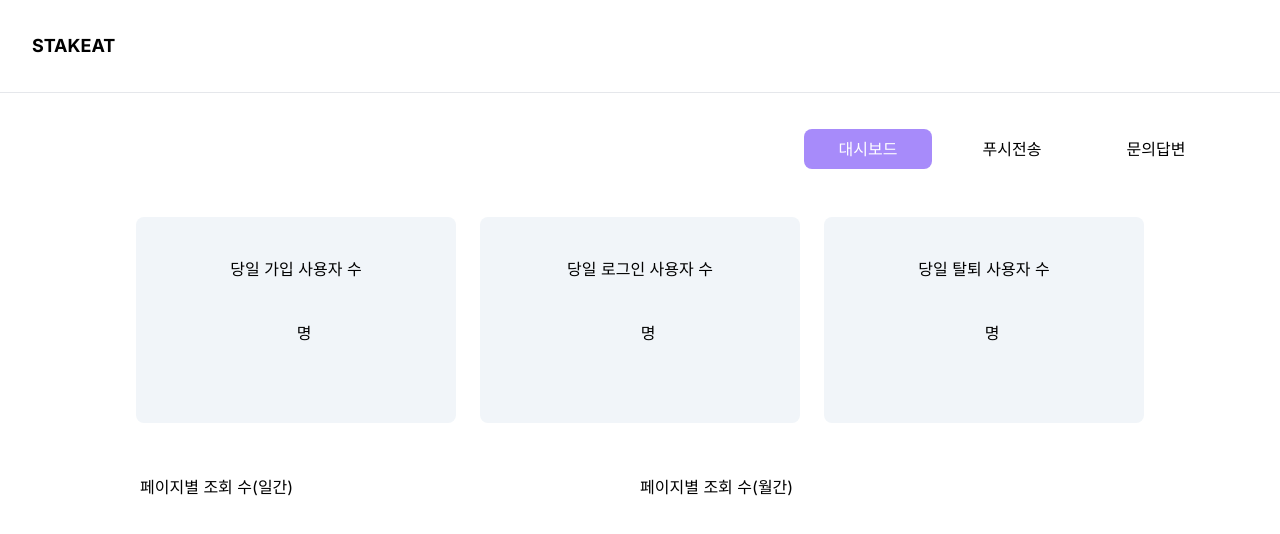
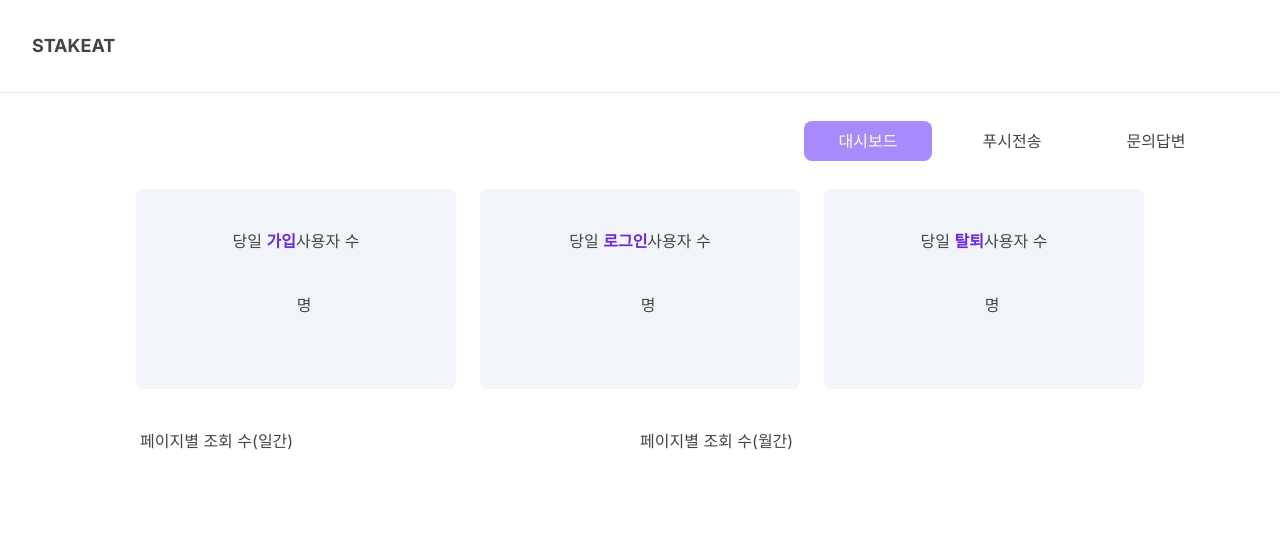
Before and after one commit to stakingWebServer/stakingWebFront, a Next.js app: page /dashboard in a window 1280 px wide. Shown: the top 534 px of the page. Built offline with nearby package versions, Linux system fonts and the light colour scheme; no server answers.

Commit message:
푸시전송, 내역 추가 & 스타일 변경

```diff
--- a/src/app/globals.css
+++ b/src/app/globals.css
@@ -7,3 +7,7 @@
     text-wrap: balance;
   }
 }
+
+body {
+  color: #444;
+}
--- a/src/app/pushSend/page.tsx
+++ b/src/app/pushSend/page.tsx
@@ -7,8 +7,10 @@ export default function PushSend() {
   return (
     <div>
       <Nav selectNav={"푸시전송"} />
-      <PushList />
-      <PushSendBox />
+      <div className="flex justify-between h-[700px]">
+        <PushList />
+        <PushSendBox />
+      </div>
     </div>
   );
 }
--- a/src/components/Nav.tsx
+++ b/src/components/Nav.tsx
@@ -21,7 +21,7 @@ type Props = {
 
 export default function Nav({ selectNav }: Props) {
   return (
-    <nav className="text-right py-4">
+    <nav className="text-right py-2">
       <div className="flex justify-end my-5 mx-3">
         {navArr.map((item) => (
           <Link key={item.href} href={item.href}>
--- a/src/components/dashboard/DashboardCard.tsx
+++ b/src/components/dashboard/DashboardCard.tsx
@@ -24,11 +24,14 @@ export default function DashboardCard({ card }: Props) {
   }, []);
 
   return (
-    <div className="  bg-slate-100 p-10 m-3 rounded-lg">
-      <p className="mb-10">당일 {card.name} 사용자 수</p>
+    <div className="bg-slate-100 p-10 mx-3 rounded-lg">
+      <p className="mb-10">
+        당일 <span className="text-violet-700 font-bold	">{card.name}</span>
+        사용자 수
+      </p>
       <div className="flex items-center justify-center rounded-lg w-60">
-        <span className="text-violet-400 mx-2 text-3xl">{data?.todayNum}</span>{" "}
-        명
+        <span className="text-violet-400 mx-2 text-5xl">{data?.todayNum}</span>
+        <span>명</span>
       </div>
     </div>
   );
--- a/src/components/dashboard/DashboardCards.tsx
+++ b/src/components/dashboard/DashboardCards.tsx
@@ -17,7 +17,7 @@ const cardArr = [
 
 export default function DashboardCards() {
   return (
-    <div className="flex justify-center text-center h-[230px]">
+    <div className="flex justify-center text-center h-[200px]">
       {cardArr.map((card) => (
         <DashboardCard key={card.name} card={card} />
       ))}
--- a/src/components/inquiryAnswer/AnswerList.tsx
+++ b/src/components/inquiryAnswer/AnswerList.tsx
@@ -3,6 +3,7 @@
 import getQuestionsList from "@/api/inquiryAnswer";
 import { useEffect, useState } from "react";
 import Answer from "./Answer";
+import { LIST_ODD_STYLE, LIST_STYLE, LIST_TITLE_STYLE } from "../ui/ListStyled";
 
 export type File = {
   fileName: string;
@@ -40,15 +41,15 @@ export default function AnswerList() {
 
   return (
     <div>
-      <p className="bg-gray-200 p-6">Question List</p>
+      <p className={LIST_TITLE_STYLE}>Question List</p>
       <ul>
         {data.map((item, i) => (
           <li
             onClick={() => questionClick(i)}
             key={item.questionId}
             className={`${
-              i % 2 === 0 ? "bg-blue-300" : "bg-blue-100"
-            } cursor-pointer flex flex-wrap my-1`}>
+              i % 2 !== 0 && LIST_ODD_STYLE
+            }  ${LIST_STYLE} cursor-pointer`}>
             <div className="w-full flex justify-between p-6">
               <p>{item.title}</p>
               <p
--- a/src/components/pushSend/PushSendBox.tsx
+++ b/src/components/pushSend/PushSendBox.tsx
@@ -45,7 +45,7 @@ export default function PushSendBox() {
   };
 
   return (
-    <div className="w-[500px] mx-auto p-5 rounded-lg text-center bg-blue-100">
+    <div className="w-[45%] p-5 rounded-lg text-center  bg-slate-100 ">
       <InputBox
         text="제목"
         id="title"
--- a/src/components/pushSend/pushList.tsx
+++ b/src/components/pushSend/pushList.tsx
@@ -2,10 +2,12 @@
 
 import { getPushList } from "@/api/push";
 import { useEffect, useState } from "react";
+import { LIST_ODD_STYLE, LIST_STYLE, LIST_TITLE_STYLE } from "../ui/ListStyled";
 
 interface pushList {
   pushTitle: string;
   pushContent: string;
+  createDatetime: string;
 }
 
 export default function PushList() {
@@ -20,16 +22,24 @@ export default function PushList() {
     handleGetPushList();
   }, []);
 
-  console.log(list);
-
   return (
-    <div>
-      {list?.map((item: pushList) => (
-        <li>
-          <p>{item.pushTitle}</p>
-          <p>{item.pushContent}</p>
-        </li>
-      ))}
+    <div className="w-[52%] h-[100%] overflow-auto">
+      <p className={LIST_TITLE_STYLE}>History</p>
+      <ul>
+        {list?.map((item: pushList, i) => (
+          <li
+            key={item.pushTitle}
+            className={`${
+              i % 2 !== 0 && LIST_ODD_STYLE
+            } ${LIST_STYLE} justify-between p-4 items-end`}>
+            <div>
+              <p className="pb-2 font-semibold text-black">{item.pushTitle}</p>
+              <p>{item.pushContent}</p>
+            </div>
+            <p className="text-sm	">{item.createDatetime}</p>
+          </li>
+        ))}
+      </ul>
     </div>
   );
 }
--- a/src/components/ui/Button.tsx
+++ b/src/components/ui/Button.tsx
@@ -2,15 +2,14 @@ type Props = {
   text: string;
   size: number;
   onClick: any;
-}
+};
 
 export default function Button({ text, size, onClick }: Props) {
   return (
     <button
-            className={`mt-5 w-[${size}px] py-3 px-5 rounded-md bg-blue-200`}
-            onClick={onClick}
-        >
+      className={`mt-5 w-[${size}px] py-3 px-5 rounded-md bg-violet-400  text-white`}
+      onClick={onClick}>
       {text}
     </button>
-    )
+  );
 }
--- a/src/components/ui/InputBox.tsx
+++ b/src/components/ui/InputBox.tsx
@@ -1,25 +1,22 @@
-
 type Props = {
   id: string;
   text: string;
-    onChange: React.ChangeEventHandler<HTMLInputElement>
+  onChange: React.ChangeEventHandler<HTMLInputElement>;
   type: string;
   value: string;
-}
+};
 
 export default function InputBox({ text, id, onChange, type, value }: Props) {
   return (
     <div className="w-full text-left p-2 ">
-            <label className="my-2 w-full block">{text}</label>
+      <label className="my-2 w-full block text-violet-600">{text}</label>
       <input
         type={type}
         name={id}
         className="rounded-md p-2 mt-1 w-full border"
-                onChange={e => onChange(e)}
+        onChange={(e) => onChange(e)}
         value={value}
       />
     </div>
-    )
-
-
+  );
 }
--- /dev/null
+++ b/src/components/ui/ListStyled.tsx
@@ -0,0 +1,7 @@
+const LIST_TITLE_STYLE = `bg-slate-100 p-6 text-violet-600 font-semibold text-lg rounded
+`;
+
+const LIST_STYLE = `flex flex-wrap my-1`;
+const LIST_ODD_STYLE = `bg-slate-50`;
+
+export { LIST_TITLE_STYLE, LIST_STYLE, LIST_ODD_STYLE };
--- a/src/components/ui/TextareaBox.tsx
+++ b/src/components/ui/TextareaBox.tsx
@@ -8,7 +8,7 @@ type Props = {
 export default function TextareaBox({ text, id, onChange, value }: Props) {
   return (
     <div className="w-full text-left p-2 ">
-      <label className="w-full block my-2">{text}</label>
+      <label className="w-full block my-2 text-violet-600">{text}</label>
       <textarea
         name={id}
         className="rounded-md p-2 mt-1 w-full border h-[300px]"
```
Lines whose indentation alone changed are shown as unchanged.
